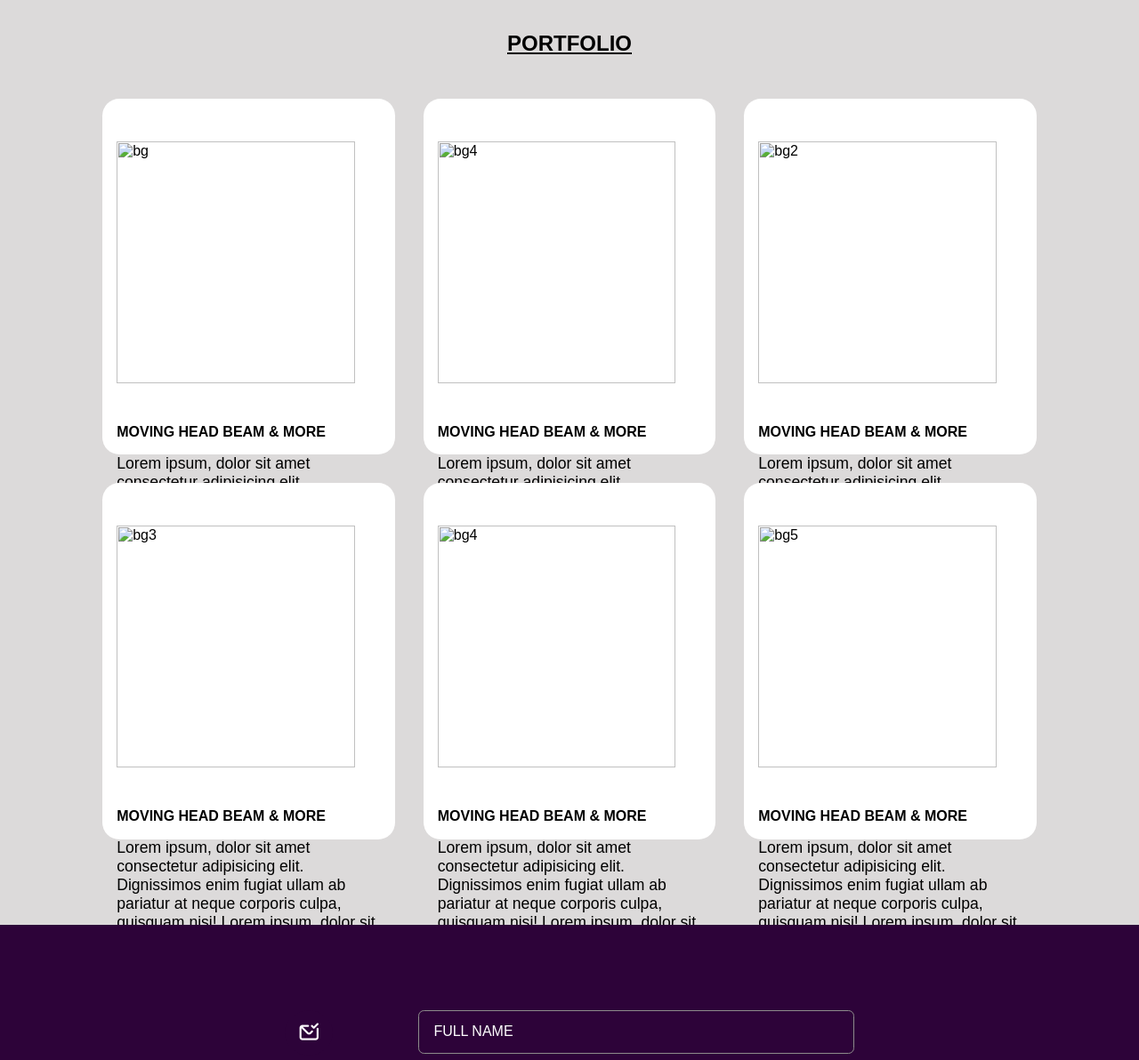
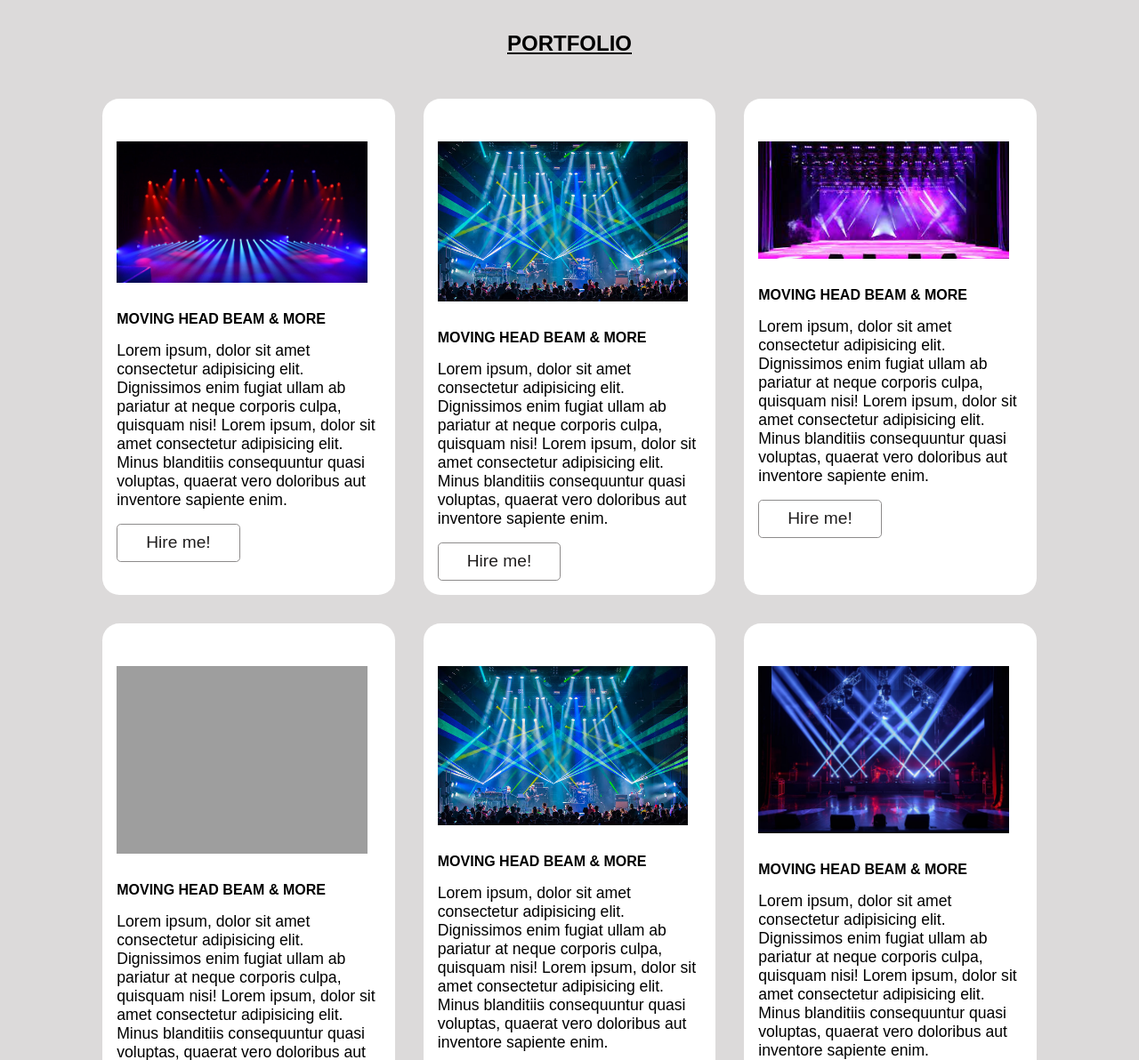
Before and after one commit to henrykoffi/luminaryFX, a plain HTML site: page ore.html in a window 1280 px wide. Shown: the part 1520-2712 px from the top of the page at 89% size. Drawn offline with nearby package versions, Linux system fonts and the light colour scheme; the site is published under a folder, as on GitHub Pages, so addresses that start at the root find nothing.

Commit message:
Update ore.html

```diff
--- a/ore.html
+++ b/ore.html
@@ -53,7 +53,7 @@
 <div class="container about__container">
 
     <div class="rightside">
-        <img src="/tob2.jpg" alt="tobiray">
+        <img src="./tob2.jpg" alt="tobiray">
     </div>
     <div class="leftside">
        <p>
@@ -75,7 +75,7 @@
         <h2>PORTFOLIO</h2>
         <div class="container port__container">
             <article class="details">
-                <img src="/stage bg.jpg" alt="bg">
+                <img src="./stage bg.jpg" alt="bg">
                 <h1>MOVING HEAD BEAM & MORE</h1>
                 <p>Lorem ipsum, dolor sit amet consectetur adipisicing elit. Dignissimos enim fugiat ullam ab pariatur at neque corporis culpa, quisquam nisi!
                 Lorem ipsum, dolor sit amet consectetur adipisicing elit. Minus blanditiis consequuntur quasi voluptas, quaerat vero doloribus aut inventore sapiente enim.
@@ -86,7 +86,7 @@
             </article>
 
             <article class="details">
-                <img src="/beam bg 4.jpg" alt="bg4">
+                <img src="./beam bg 4.jpg" alt="bg4">
                 <h1>MOVING HEAD BEAM & MORE</h1>
                 <p>Lorem ipsum, dolor sit amet consectetur adipisicing elit. Dignissimos enim fugiat ullam ab pariatur at neque corporis culpa, quisquam nisi!
                 Lorem ipsum, dolor sit amet consectetur adipisicing elit. Minus blanditiis consequuntur quasi voluptas, quaerat vero doloribus aut inventore sapiente enim.
@@ -97,7 +97,7 @@
             </article>
 
             <article class="details">
-                <img src="/stage bg2.jpeg" alt="bg2">
+                <img src="./stage bg2.jpeg" alt="bg2">
                 <h1>MOVING HEAD BEAM & MORE</h1>
                 <p>Lorem ipsum, dolor sit amet consectetur adipisicing elit. Dignissimos enim fugiat ullam ab pariatur at neque corporis culpa, quisquam nisi!
                 Lorem ipsum, dolor sit amet consectetur adipisicing elit. Minus blanditiis consequuntur quasi voluptas, quaerat vero doloribus aut inventore sapiente enim.
@@ -109,7 +109,7 @@
 
 
             <article class="details">
-                <img src="/beam bg 3.jpg" alt="bg3">
+                <img src="./beam bg 3.jpg" alt="bg3">
                 <h1>MOVING HEAD BEAM & MORE</h1>
                 <p>Lorem ipsum, dolor sit amet consectetur adipisicing elit. Dignissimos enim fugiat ullam ab pariatur at neque corporis culpa, quisquam nisi!
                 Lorem ipsum, dolor sit amet consectetur adipisicing elit. Minus blanditiis consequuntur quasi voluptas, quaerat vero doloribus aut inventore sapiente enim.
@@ -120,7 +120,7 @@
             </article>
 
             <article class="details">
-                <img src="/beam bg 4.jpg" alt="bg4">
+                <img src="./beam bg 4.jpg" alt="bg4">
                 <h1>MOVING HEAD BEAM & MORE</h1>
                 <p>Lorem ipsum, dolor sit amet consectetur adipisicing elit. Dignissimos enim fugiat ullam ab pariatur at neque corporis culpa, quisquam nisi!
                 Lorem ipsum, dolor sit amet consectetur adipisicing elit. Minus blanditiis consequuntur quasi voluptas, quaerat vero doloribus aut inventore sapiente enim.
@@ -131,7 +131,7 @@
             </article>
 
             <article class="details">
-                <img src="/beam bg 5.jpg" alt="bg5">
+                <img src="./beam bg 5.jpg" alt="bg5">
                 <h1>MOVING HEAD BEAM & MORE</h1>
                 <p>Lorem ipsum, dolor sit amet consectetur adipisicing elit. Dignissimos enim fugiat ullam ab pariatur at neque corporis culpa, quisquam nisi!
                 Lorem ipsum, dolor sit amet consectetur adipisicing elit. Minus blanditiis consequuntur quasi voluptas, quaerat vero doloribus aut inventore sapiente enim.
```
